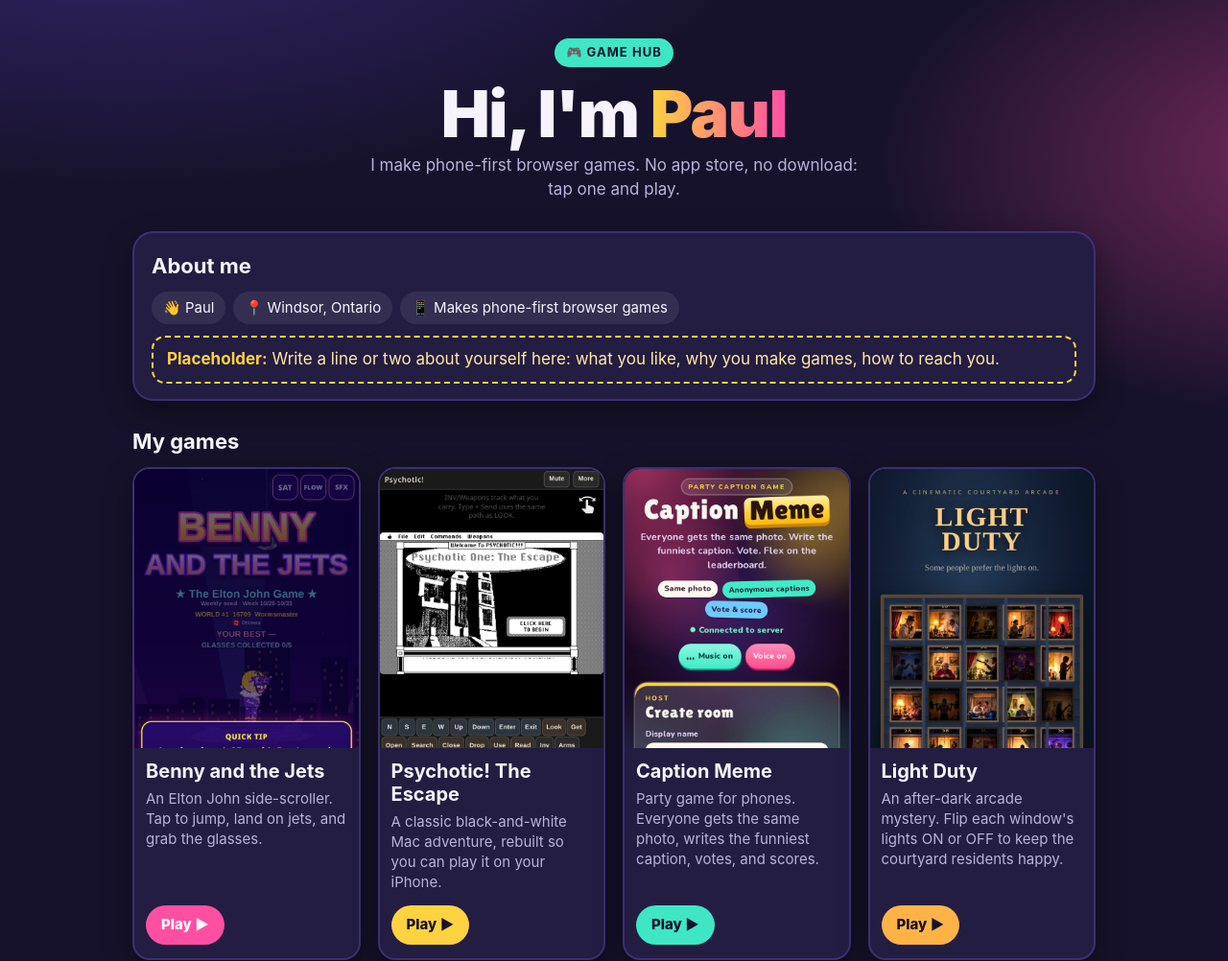
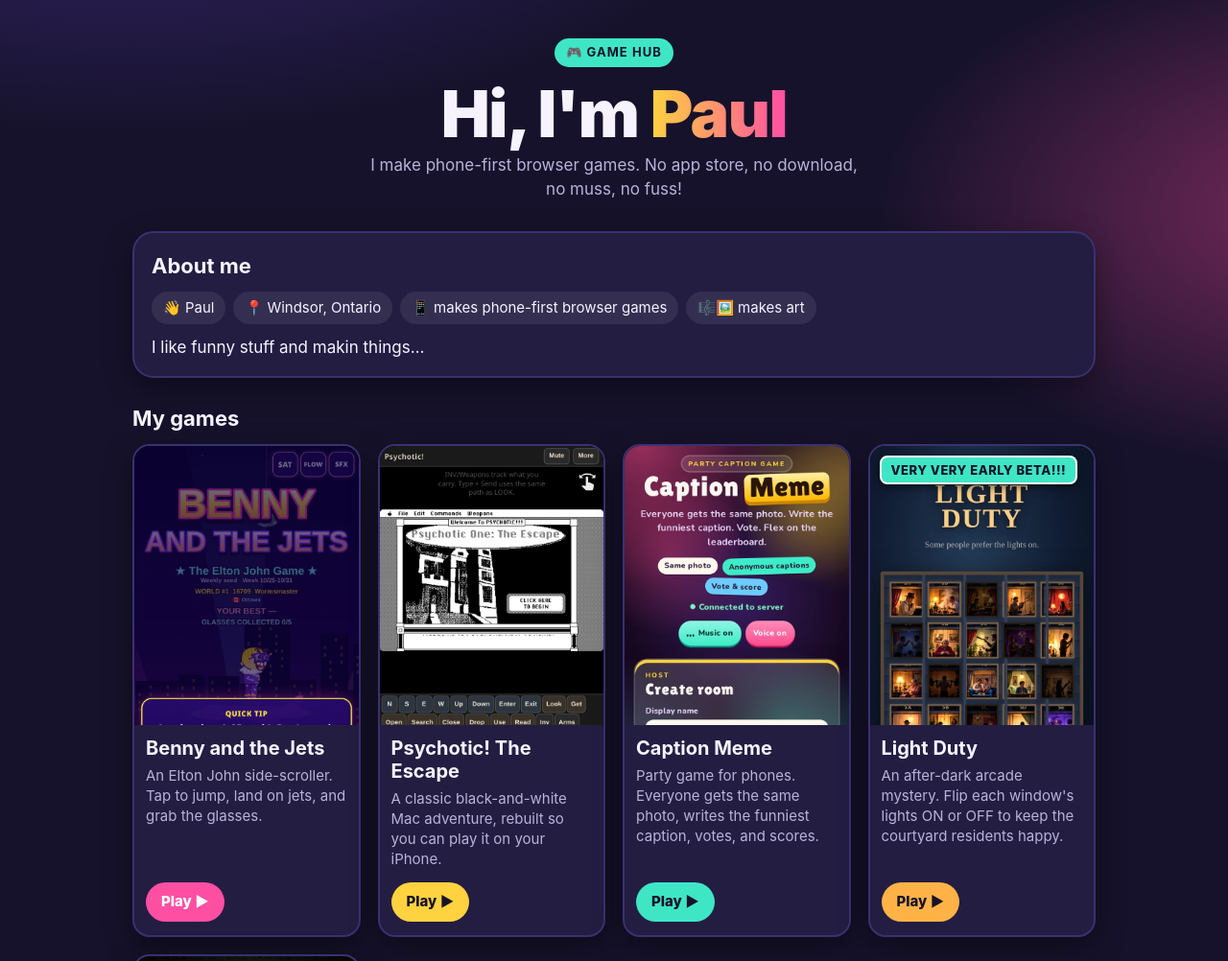
Before and after one commit to secretlabcoat/secretlabcoat.github.io, a plain HTML site: page index.html in a window 1280 px wide. Shown: the top 1002 px of the page at 96% size. Drawn offline with Linux system fonts and the light colour scheme.

Commit message:
Paul's text edits: tagline, about tags, bio, Light Duty beta tag, Sites section

```diff
--- a/index.html
+++ b/index.html
@@ -46,6 +46,9 @@ h1 span{background:linear-gradient(90deg,var(--a),var(--b));-webkit-background-c
 .play.p-blue{background:#7fb2ff}
 .card{position:relative}
 .tag-abandoned{position:absolute;top:10px;left:10px;z-index:2;background:#e5484d;color:#fff;font-weight:800;font-size:13px;letter-spacing:.06em;text-transform:uppercase;padding:5px 10px;border-radius:8px;box-shadow:0 3px 10px #0008;border:2px solid #fff}
+.tag-beta{position:absolute;top:10px;left:10px;right:10px;z-index:2;justify-self:start;width:max-content;max-width:calc(100% - 20px);background:#3ee6c6;color:#16122b;font-weight:800;font-size:13px;letter-spacing:.04em;text-transform:uppercase;padding:5px 10px;border-radius:8px;box-shadow:0 3px 10px #0008;border:2px solid #fff;line-height:1.25}
+.bio{margin:0;font-size:17px}
+.sites{margin-top:30px}
 .card.abandoned .shot{filter:grayscale(.6) brightness(.8)}
 footer{text-align:center;color:var(--mute);font-size:14px;margin-top:34px}
 @media(prefers-reduced-motion:reduce){.card{transition:none}}
@@ -56,7 +59,7 @@ footer{text-align:center;color:var(--mute);font-size:14px;margin-top:34px}
   <header>
     <span class="badge">🎮 Game Hub</span>
     <h1>Hi, I'm <span>Paul</span></h1>
-    <p class="tag">I make phone-first browser games. No app store, no download: tap one and play.</p>
+    <p class="tag">I make phone-first browser games. No app store, no download, no muss, no fuss!</p>
   </header>
 
   <section class="about" id="about">
@@ -64,10 +67,10 @@ footer{text-align:center;color:var(--mute);font-size:14px;margin-top:34px}
     <ul class="facts">
       <li>👋 Paul</li>
       <li>📍 Windsor, Ontario</li>
-      <li>📱 Makes phone-first browser games</li>
+      <li>📱 makes phone-first browser games</li>
+      <li>🎼🖼️ makes art</li>
     </ul>
-    <!-- EDIT ME: replace the line below with your own short bio -->
-    <p class="placeholder"><b>Placeholder:</b> Write a line or two about yourself here: what you like, why you make games, how to reach you.</p>
+    <p class="bio">I like funny stuff and makin things…</p>
   </section>
 
   <section class="games" id="games">
@@ -86,6 +89,7 @@ footer{text-align:center;color:var(--mute);font-size:14px;margin-top:34px}
         <div class="body"><h3>Caption Meme</h3><p>Party game for phones. Everyone gets the same photo, writes the funniest caption, votes, and scores.</p><span class="play p-teal">Play ▶</span></div>
       </a>
       <a class="card" href="https://e7wm2xv.sharehtml.org/">
+        <span class="tag-beta">Very Very Early Beta!!!</span>
         <img class="shot" src="img/light-duty.jpg" alt="Screenshot of Light Duty on a phone" width="640" height="800" loading="lazy">
         <div class="body"><h3>Light Duty</h3><p>An after-dark arcade mystery. Flip each window's lights ON or OFF to keep the courtyard residents happy.</p><span class="play p-gold">Play ▶</span></div>
       </a>
@@ -94,9 +98,15 @@ footer{text-align:center;color:var(--mute);font-size:14px;margin-top:34px}
         <img class="shot" src="img/ai-pacino.jpg" alt="Screenshot of AI Pacino's Any Given Sundae on a phone" width="640" height="800" loading="lazy">
         <div class="body"><h3>AI Pacino's Any Given Sundae</h3><p><b style="color:#ff8a8d">Abandoned project.</b> A football parody. Coach Al wants 80 yards with four sundae plays. Scoop. Catch. Pour.</p><span class="play p-green">Play ▶</span></div>
       </a>
+    </div>
+  </section>
+
+  <section class="games sites" id="sites">
+    <h2>Sites</h2>
+    <div class="grid">
       <a class="card" href="https://autumn-cobalt-amber-blaze.grok.me/">
         <img class="shot" src="img/peopleteam.jpg" alt="Screenshot of the Peopleteam Group Inc. site on a phone" width="640" height="800" loading="lazy">
-        <div class="body"><h3>Peopleteam Group Inc.</h3><p>A spoof corporate site: "the place where the products choose you."</p><span class="play p-blue">Visit ▶</span></div>
+        <div class="body"><h3>Peopleteam Group Inc.</h3><p>A corporate site: "the place where the products choose you."</p><span class="play p-blue">Visit ▶</span></div>
       </a>
     </div>
   </section>
```
